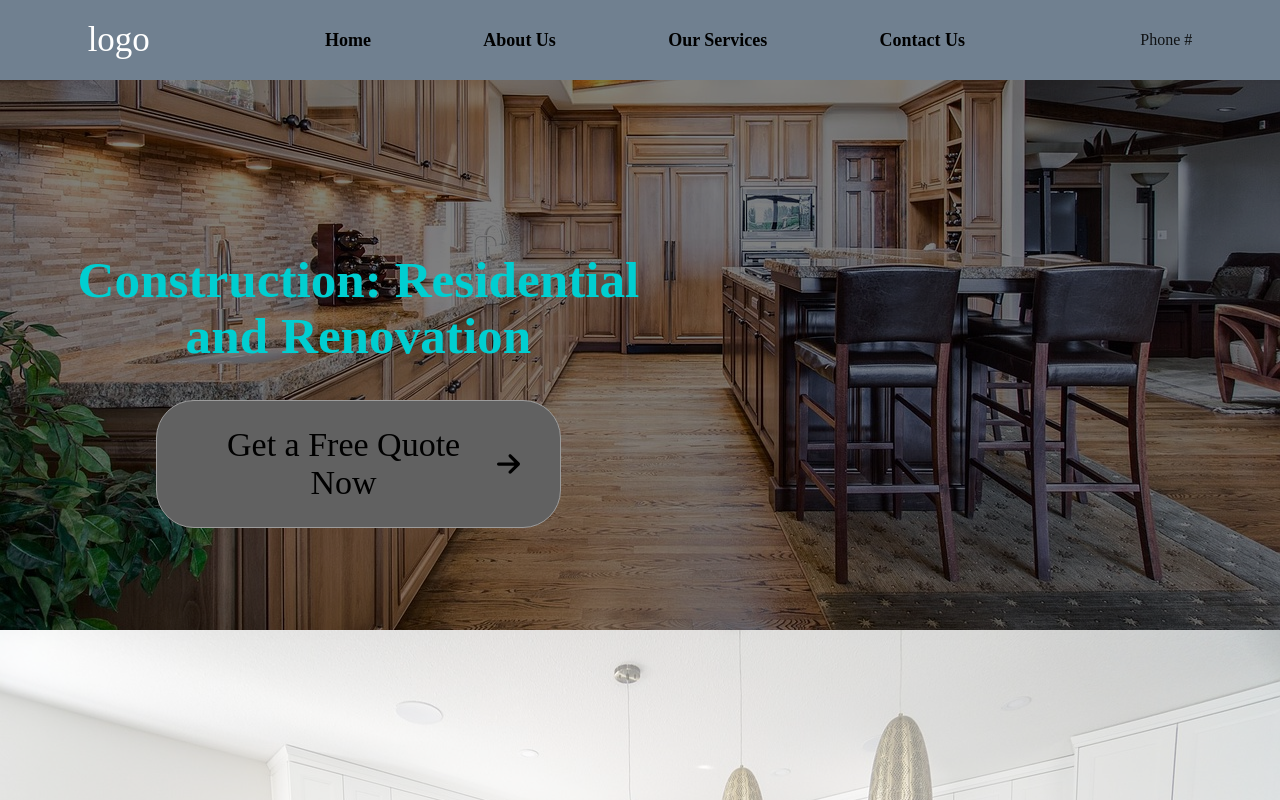
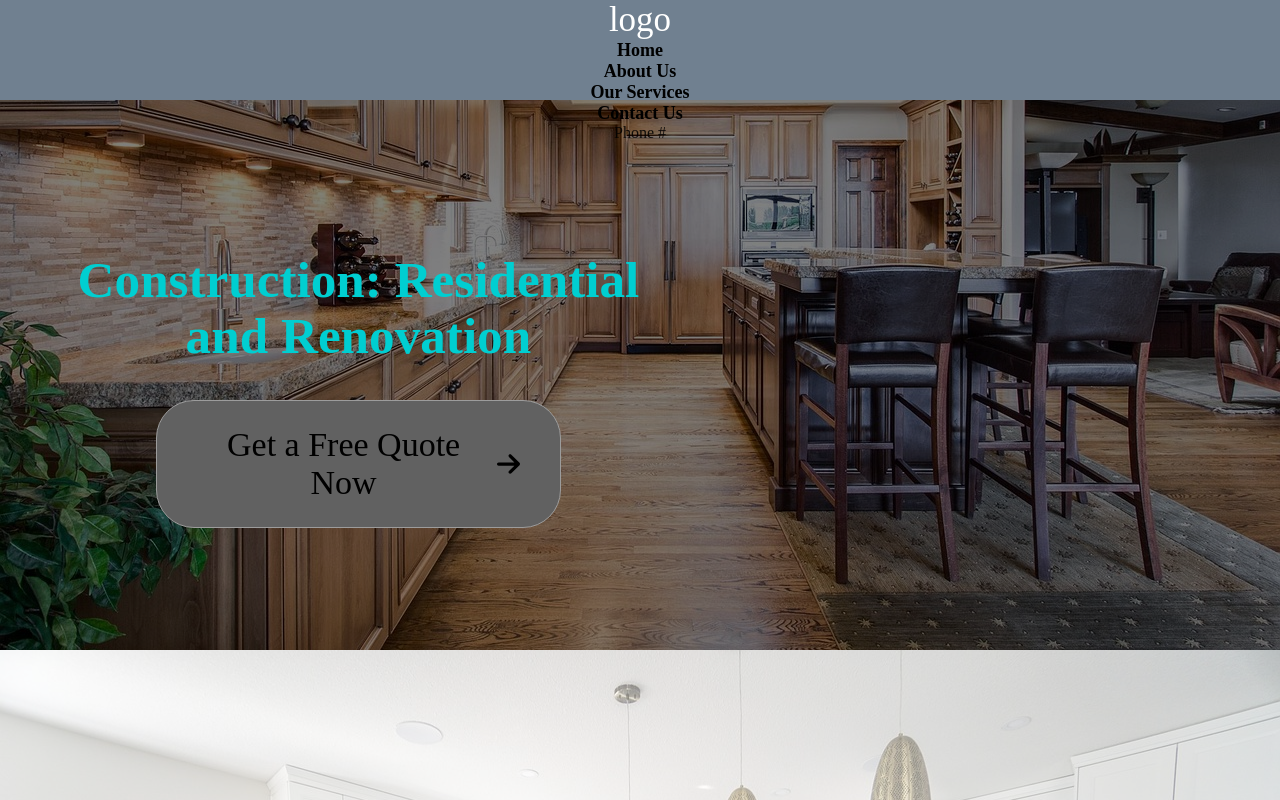
Before and after one commit to mmike1717/Construction-website, a React (Vite) app: page / in a window 1280 px wide. Shown: the top 800 px of the page. Built offline with nearby package versions, Linux system fonts and the light colour scheme.

Commit message:
changing nav bar for smaller screen

```diff
--- a/src/components/NavBar/nav.css
+++ b/src/components/NavBar/nav.css
@@ -40,3 +40,18 @@
     text-decoration: underline;
     color: white;
 }
+
+
+@media screen and (min-width: 300px) {
+    #MainNavBar{
+        display: flex;
+        flex-direction: column;
+        height: 100px;
+    }
+
+    #NavCenterDiv{
+        display: flex;
+        flex-direction: column;
+
+    }
+}
```
